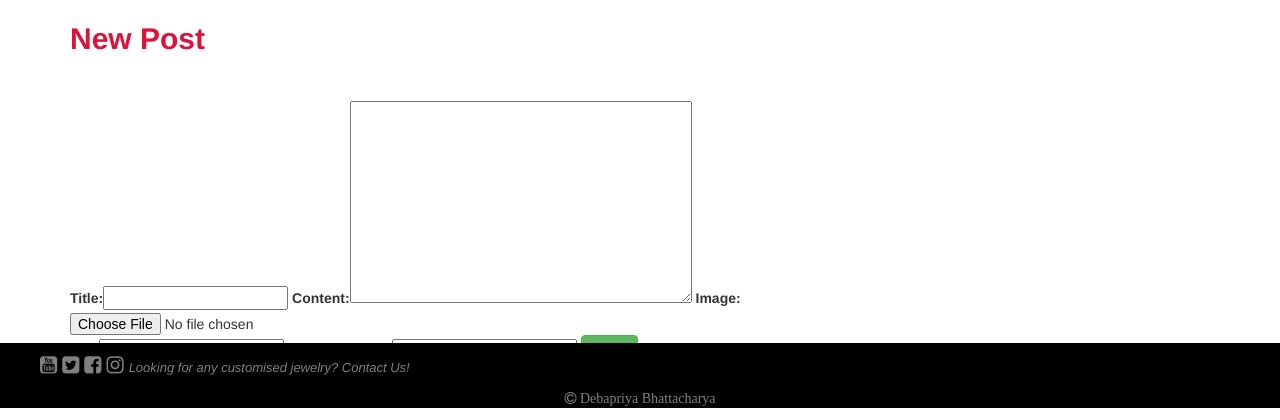
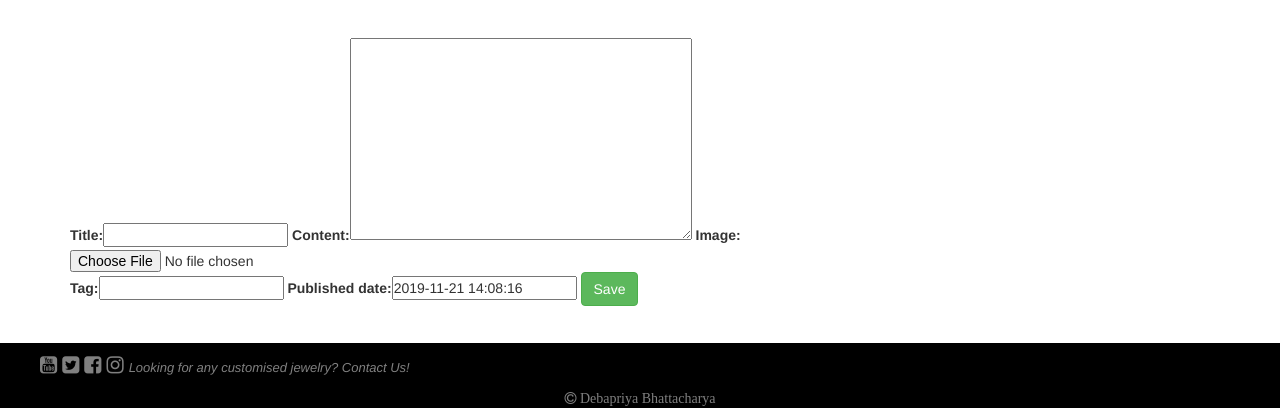
Before and after one commit to Code-Institute-Submissions/debapriya9b-onlineShop, a Django app: a page that uses posts/templates/blogpostform.html in a window 1280 px wide. Shown: the part 392-812 px from the top of the page. Run offline with Django 3.2, Linux system fonts and the light colour scheme; some libraries are stand-ins or nearby versions; some web fonts are replaced.

Commit message:
post detail layout changed

```diff
--- a/posts/templates/blogpostform.html
+++ b/posts/templates/blogpostform.html
@@ -4,12 +4,13 @@
 {% block content %}
 <div class="container">
     <br>
-    <legend>New Post</legend>
+    <!--<legend>New Post</legend>-->
     <br>
     <form method="POST" enctype="multipart/form-data">
         {% csrf_token %}
         {{ form | as_bootstrap }}
         <button type="submit" class="btn btn-success">Save</button>
+
     </form>
 
     <br><br><br><br><br>
```
